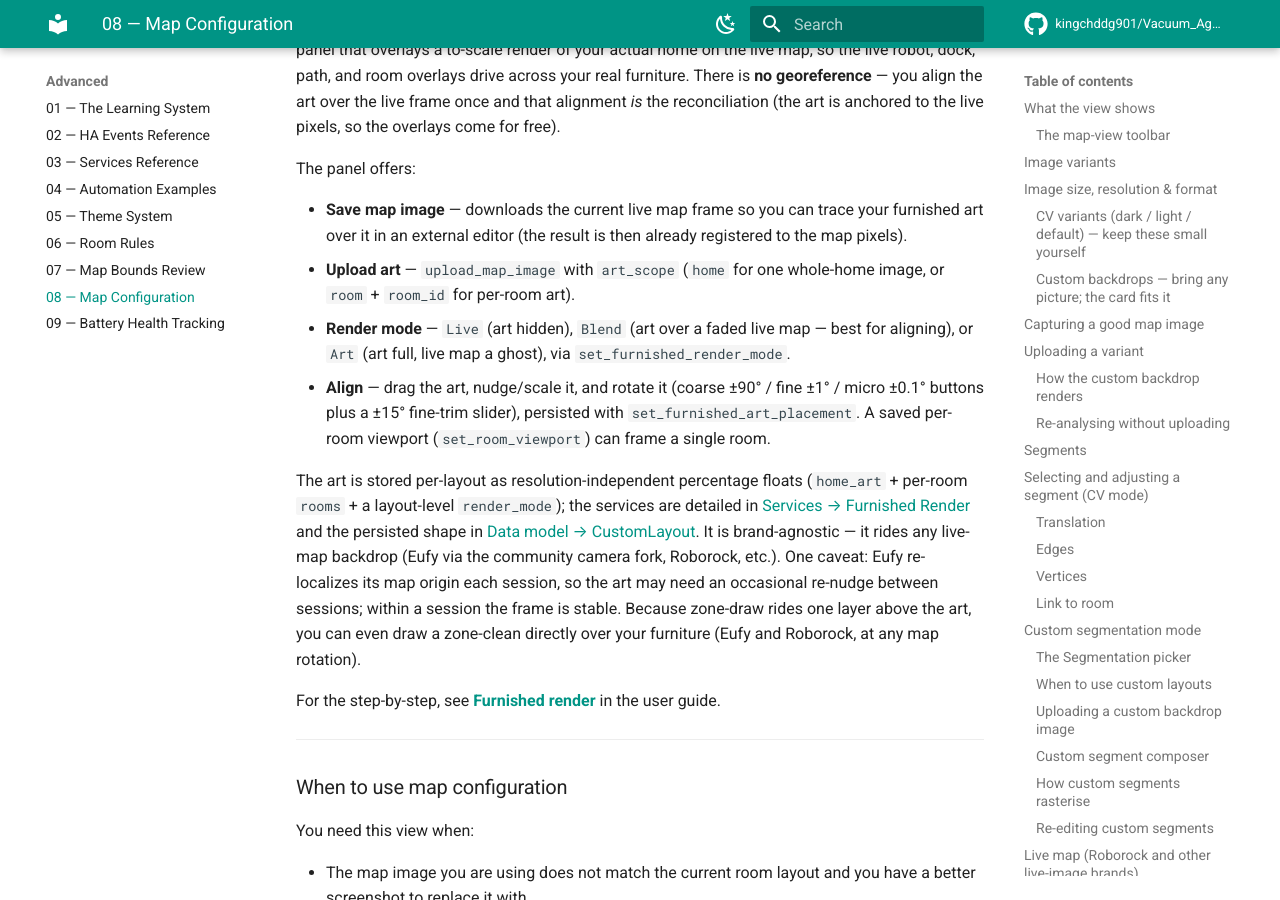
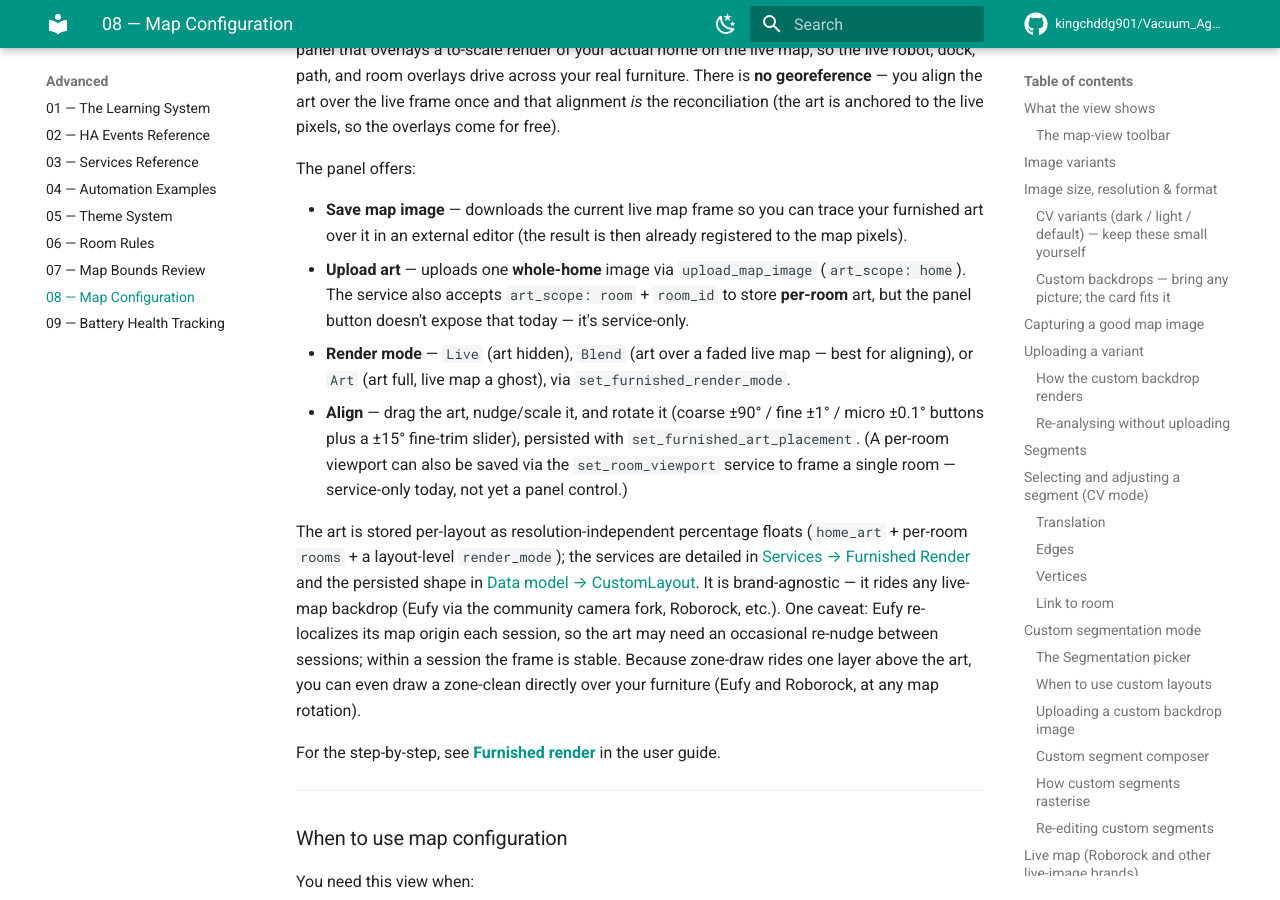
Before and after one commit to kingchddg901/Vacuum_Agent, an MkDocs documentation site: the page built from docs/advanced/08-map-configuration.md, in a window 1280 px wide and 900 px high, scrolled down 13242 px. Built offline with MkDocs 1.6.1 and Material for MkDocs 9.7.7, drawn with Linux system fonts in a browser that asks for light colours; comment, search, counter and statistics services are not loaded.

Commit message:
docs: v1.2.0 release-note wording pass + per-room-art drift fix
Review pass on the v1.2.0 notes (and the claims they mirror):

- "underneath it" -> "over the live map (robot + overlays ride on top)":
  the furnished art sits ABOVE the live base image and BELOW the overlays,
  so "underneath" was misleading.
- "spot-clean" -> "zone-clean": "spot clean" collides with the vendors'
  real one-point Spot mode; this is a drawn-box zone clean.
- de-jargoned "no georeference / the alignment is the reconciliation"
  -> "no calibration step ... align by eye once".
- sharper graceful-degrade footer (features stay hidden without a
  live-map entity, plain Eufy still works fully).

Per-room-art overclaim (doc<->code drift): the card's Upload-art button
only ever sends art_scope:"home" (src/bindings/map.js, actions/map.js:496
"per-room is Wave 2", state/map.js:328) -- per-room art is backend
scaffolding, not a UI feature. Corrected the user-facing claims:
- RELEASE_NOTES / CHANGELOG: dropped "whole-home or per-room".
- user-guide 18: removed the "Two scopes" list (whole-home only).
- advanced/08: Upload-art + per-room viewport noted as service-only,
  not panel controls.
- dev/32: note the card authors the home scope only; rooms[] art/viewport
  fields are wired-but-inert scaffolding.

Service-level per-room references (03-services, 03-data-model, the dev
seam) left as-is -- the services genuinely accept art_scope:room.

mkdocs build --strict green.

Co-Authored-By: Claude Opus 4.8 (1M context) <noreply@anthropic.com>

```diff
--- a/docs/advanced/08-map-configuration.md
+++ b/docs/advanced/08-map-configuration.md
@@ -265,9 +265,9 @@ On a live-map layout (`backdrop_source: live`) the Map **config** view shows a *
 The panel offers:
 
 - **Save map image** — downloads the current live map frame so you can trace your furnished art over it in an external editor (the result is then already registered to the map pixels).
-- **Upload art** — `upload_map_image` with `art_scope` (`home` for one whole-home image, or `room` + `room_id` for per-room art).
+- **Upload art** — uploads one **whole-home** image via `upload_map_image` (`art_scope: home`). The service also accepts `art_scope: room` + `room_id` to store **per-room** art, but the panel button doesn't expose that today — it's service-only.
 - **Render mode** — `Live` (art hidden), `Blend` (art over a faded live map — best for aligning), or `Art` (art full, live map a ghost), via `set_furnished_render_mode`.
-- **Align** — drag the art, nudge/scale it, and rotate it (coarse ±90° / fine ±1° / micro ±0.1° buttons plus a ±15° fine-trim slider), persisted with `set_furnished_art_placement`. A saved per-room viewport (`set_room_viewport`) can frame a single room.
+- **Align** — drag the art, nudge/scale it, and rotate it (coarse ±90° / fine ±1° / micro ±0.1° buttons plus a ±15° fine-trim slider), persisted with `set_furnished_art_placement`. (A per-room viewport can also be saved via the `set_room_viewport` service to frame a single room — service-only today, not yet a panel control.)
 
 The art is stored per-layout as resolution-independent percentage floats (`home_art` + per-room `rooms` + a layout-level `render_mode`); the services are detailed in [Services → Furnished Render](03-services.md#furnished-render) and the persisted shape in [Data model → CustomLayout](../dev/03-data-model.md). It is brand-agnostic — it rides any live-map backdrop (Eufy via the community camera fork, Roborock, etc.). One caveat: Eufy re-localizes its map origin each session, so the art may need an occasional re-nudge between sessions; within a session the frame is stable. Because zone-draw rides one layer above the art, you can even draw a zone-clean directly over your furniture (Eufy and Roborock, at any map rotation).
 
```
Also changed, not shown: CHANGELOG.md (+7 -7 lines), RELEASE_NOTES_v1.2.0.md (+4 -4 lines), docs/dev/32-furnished-render.md (+1 -1 lines), docs/user-guide/18-furnished-render.md (+1 -4 lines).
